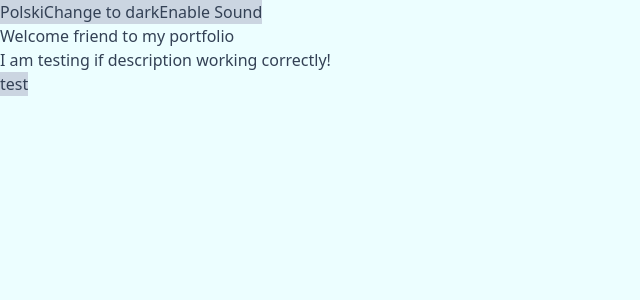
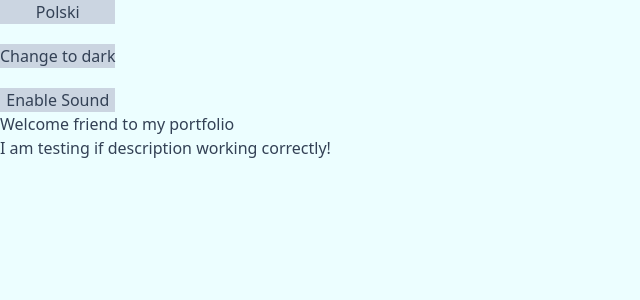
Before and after one commit to muslewski/muslewski.com, a React (Vite) app: page / in a window 1280 px wide. Shown: the top 300 px of the page, without its empty margins (0-640 px from the left). Built offline with nearby package versions, Linux system fonts and the light colour scheme.

Commit message:
add: Finish first stage of project

```diff
--- a/src/App.jsx
+++ b/src/App.jsx
@@ -20,7 +20,7 @@ function App() {
 
   return (
     <>
-      <div>
+      <div className="flex flex-col gap-5 w-fit">
         <Button
           playSound={playSound}
           onClick={() => changeLanguage(language === "pl" ? "en" : "pl")}
@@ -49,7 +49,6 @@ function App() {
 
       <h1 className="">{t("Welcome")}</h1>
       <h2>{t("Description")}</h2>
-      <Button playSound={playSound}>test</Button>
     </>
   );
 }
```
